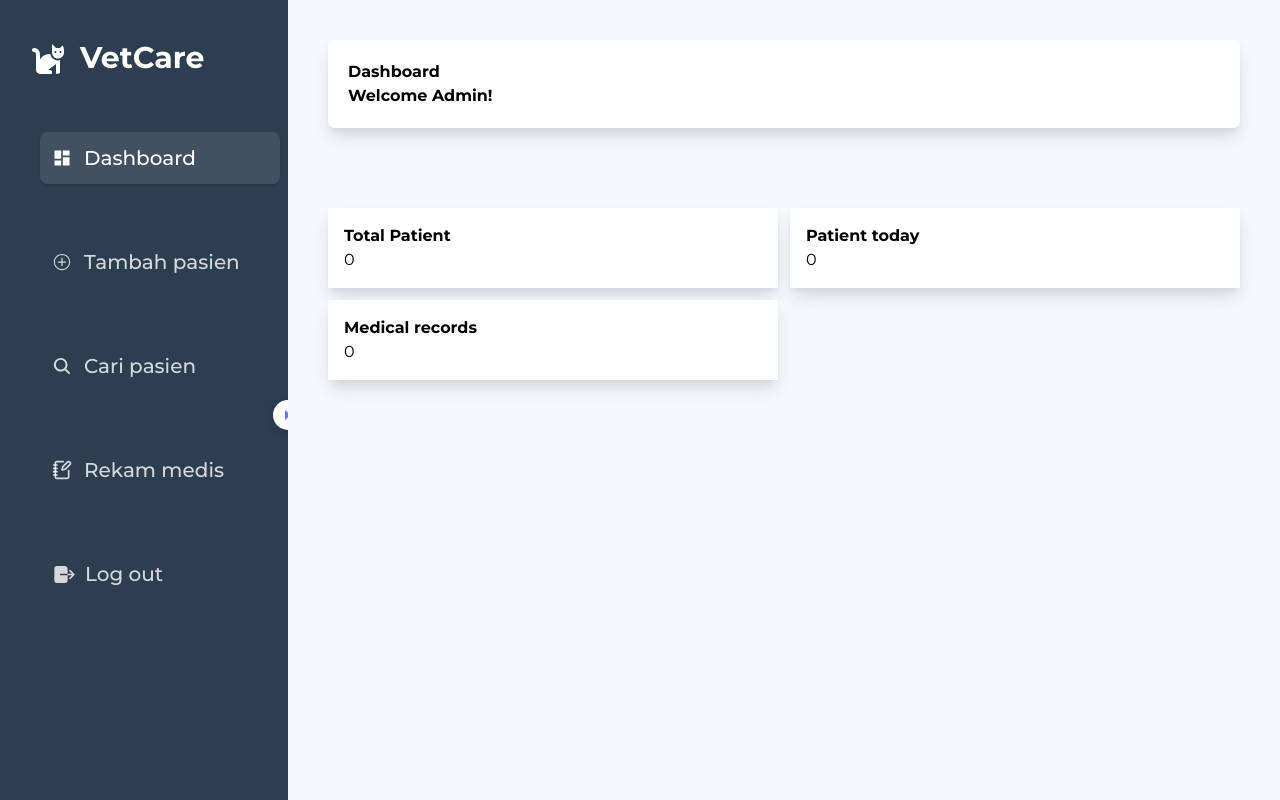
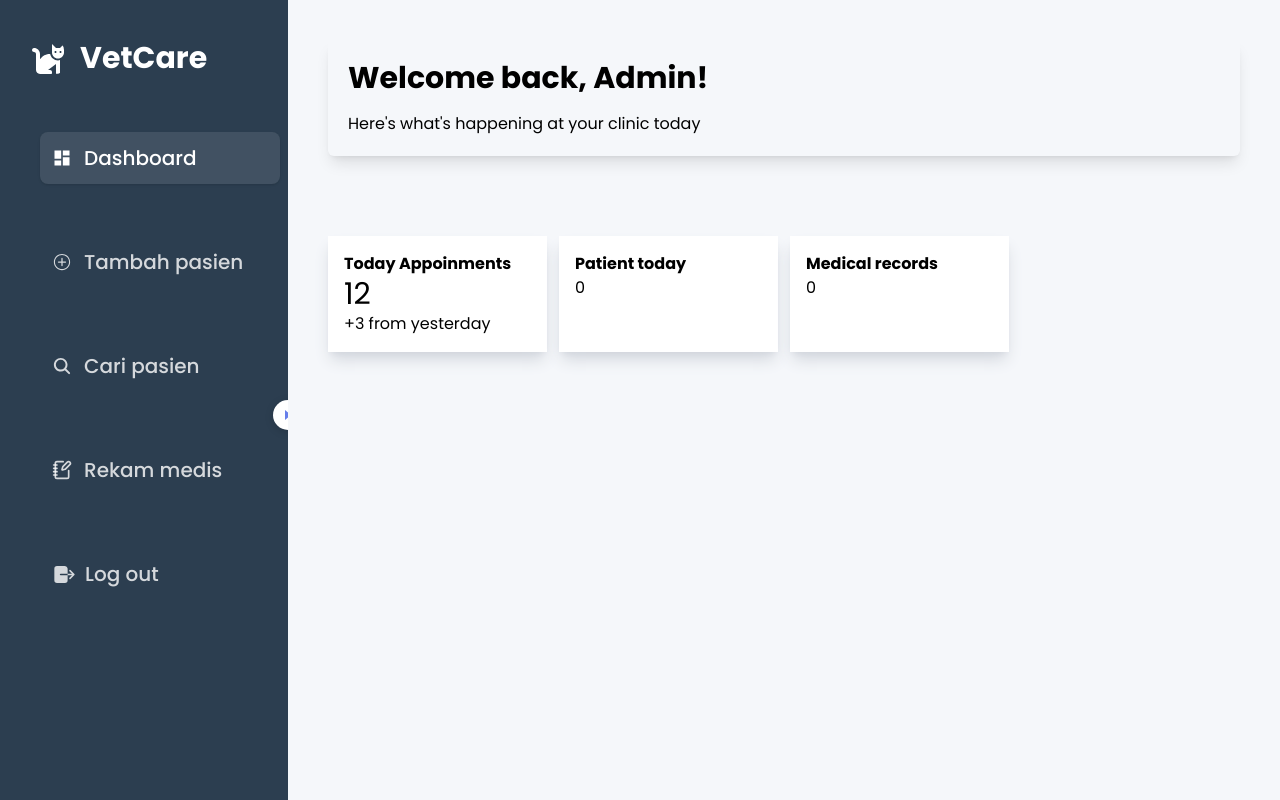
Before and after one commit to rivazahra/petshop, a React (Vite) app: page /dashboard in a window 1280 px wide. Built offline with nearby package versions, Linux system fonts and the light colour scheme; no server answers.

Commit message:
Feat styles

```diff
--- a/index.html
+++ b/index.html
@@ -5,7 +5,7 @@
     <link rel="icon" type="image/svg+xml" href="/vite.svg" />
     <meta name="viewport" content="width=device-width, initial-scale=1.0" />
     <style>
-      @import url('https://fonts.googleapis.com/css2?family=Montserrat:ital,wght@0,100..900;1,100..900&family=Poppins:ital,wght@0,100;0,200;0,300;0,400;0,500;0,600;0,700;0,800;0,900;1,100;1,200;1,300;1,400;1,500;1,600;1,700;1,800;1,900&display=swap');
+     @import url('https://fonts.googleapis.com/css2?family=Poppins:ital,wght@0,100;0,200;0,300;0,400;0,500;0,600;0,700;0,800;0,900;1,100;1,200;1,300;1,400;1,500;1,600;1,700;1,800;1,900&display=swap');
     </style>
     <title>petcare</title>
   </head>
--- a/src/index.css
+++ b/src/index.css
@@ -1,6 +1,6 @@
 @import 'tailwindcss';
 * {
-  font-family: 'Montserrat', sans-serif;
+  font-family: 'Poppins', sans-serif;
   box-sizing: border-box;
 }
 
--- a/src/pages/DashboardPage.jsx
+++ b/src/pages/DashboardPage.jsx
@@ -1,19 +1,21 @@
 import React, { useState } from 'react'
 
 const DashboardPage = () => {
-    const [total,setTotal] = useState(0);
+  const pasien = JSON.parse(localStorage.getItem('dataHewan')) || [{}]
+    const [total,setTotal] = useState(pasien);
     const [todayPatient,setTodayPatient] = useState(0);
     const [records,setRecords] = useState(0);
   return (
     <div className=" flex flex-col gap-20 ">
-      <div className="bg-white p-5 shadow-gray-300  shadow-lg rounded-md font-bold">
-        <h1>Dashboard</h1>
-        <p>Welcome Admin!</p>
+      <div className="p-5 space-y-4   shadow-lg rounded-md ">
+        <h1 className='font-bold text-3xl'>Welcome back, Admin!</h1>
+        <p>Here's what's happening at your clinic today</p>
       </div>
-      <div className="grid grid-cols-2 gap-3 ">
+      <div className="grid grid-cols-4 gap-3 ">
         <div className="total-patient p-4 bg-white shadow-lg shadow-gray-300">
-          <h1 className="font-bold">Total Patient</h1>
-          <h3>{total}</h3>
+          <h1 className="font-bold">Today Appoinments</h1>
+          <h3 className='text-3xl'>12</h3>
+          <p className=''>+3 from yesterday</p>
         </div>
         <div className="patient-today p-4 bg-white shadow-lg shadow-gray-300 ">
           <h1 className="font-bold">Patient today</h1>
--- /dev/null
+++ b/tailwind.config.js
@@ -0,0 +1,11 @@
+// tailwind.config.js
+export default  {
+  theme: {
+    extend: {
+      colors: {
+        customGray: '#BB1D80',
+      },
+    },
+  },
+  plugins:[]
+}
```
